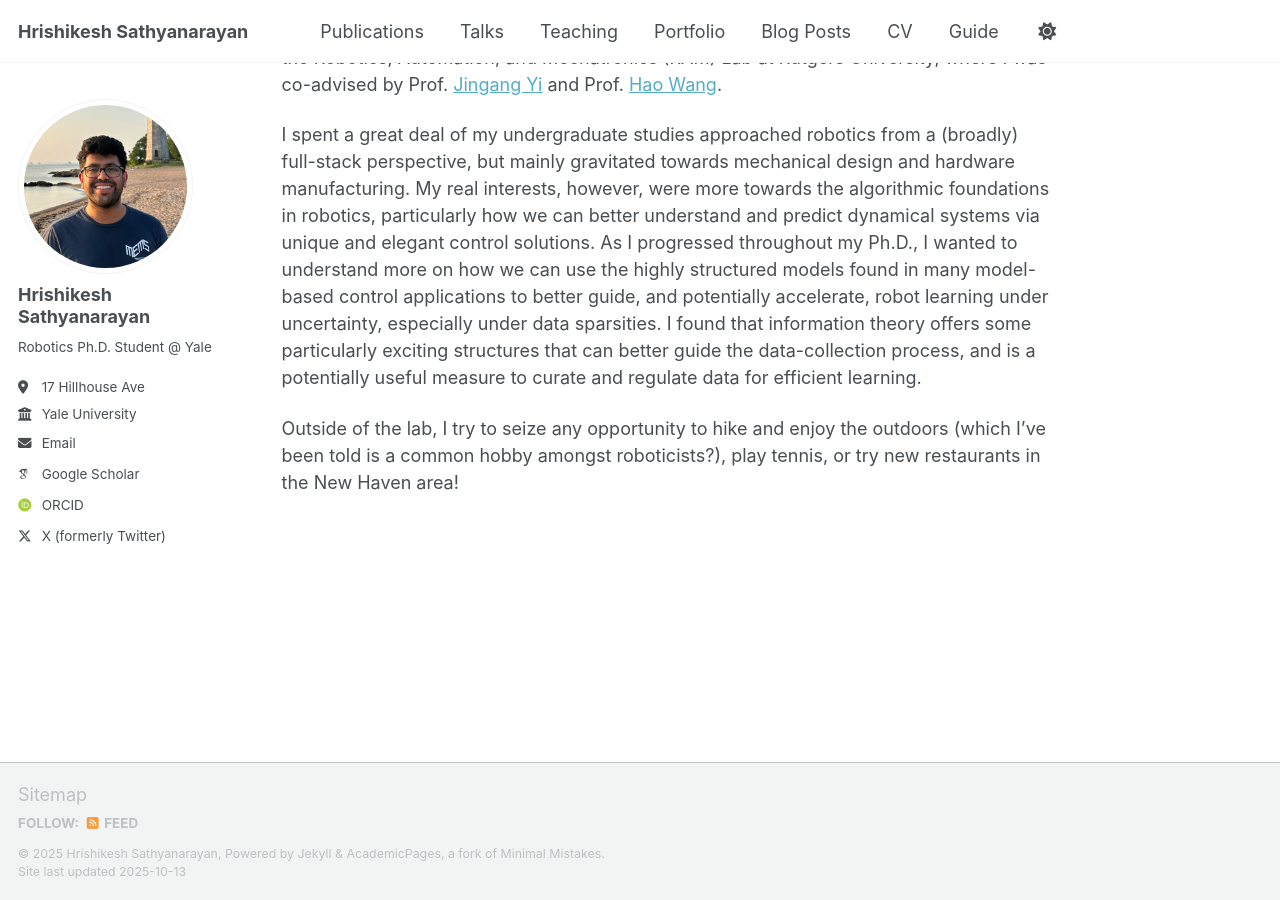
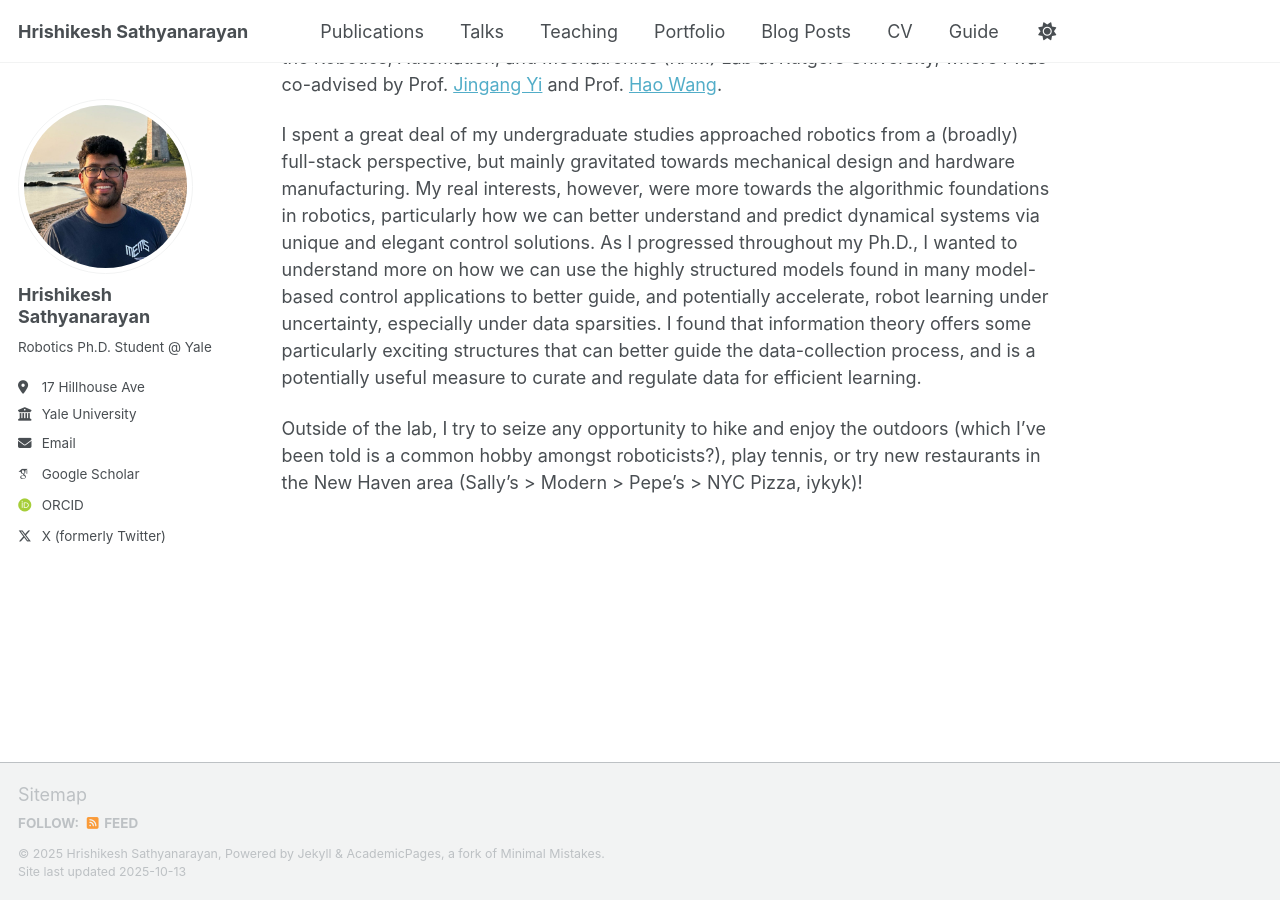
Before and after one commit to HrishiSathya/hrishi-sathya.github.io, a Jekyll site: the page built from _pages/about.md, in a window 1280 px wide and 900 px high, scrolled down 933 px. Built offline with Jekyll 4.4.1, drawn with Linux system fonts in a browser that asks for light colours; some web fonts are replaced; a script that is not in the unit is left out.

```diff
--- a/_pages/about.md
+++ b/_pages/about.md
@@ -12,7 +12,7 @@ redirect_from:
 My research lies at the intersection of information theory, data-efficient robot learning, contact dynamics, and optimal control.
 Particularly, I am interested in leveraging mathematical tools found in information theory to enable robots to learn efficiently under data sparse conditions.
 Robot manipulation often operates under such regimes, and are increasingly required to learn fine motor skills in a world filled with uncertainty.
-My work explores whether we can exploit the[ inherently informative nature of contact mechanics to infer and reason about physics-based parameter uncertainties](https://arxiv.org/pdf/2505.12214).
+My work explores whether we can exploit the [inherently informative nature of contact mechanics to infer and reason about physics-based parameter uncertainties](https://arxiv.org/pdf/2505.12214).
 Specifically, I ask: which uncertain parameters are most sensitive to a given robot policy, and can we still achieve optimal manipulation performance despite significant uncertainty?
 
 ### Publications
@@ -51,7 +51,7 @@ My real interests, however, were more towards the algorithmic foundations in rob
 As I progressed throughout my Ph.D., I wanted to understand more on how we can use the highly structured models found in many model-based control applications to better guide, and potentially accelerate, robot learning under uncertainty, especially under data sparsities.
 I found that information theory offers some particularly exciting structures that can better guide the data-collection process, and is a potentially useful measure to curate and regulate data for efficient learning.
 
-Outside of the lab, I try to seize any opportunity to hike and enjoy the outdoors (which I've been told is a common hobby amongst roboticists?), play tennis, or try new restaurants in the New Haven area!
+Outside of the lab, I try to seize any opportunity to hike and enjoy the outdoors (which I've been told is a common hobby amongst roboticists?), play tennis, or try new restaurants in the New Haven area (Sally's > Modern > Pepe's > NYC Pizza, iykyk)!
 
 <!--
 This is the front page of a website that is powered by the [Academic Pages template](https://github.com/academicpages/academicpages.github.io) and hosted on GitHub pages. [GitHub pages](https://pages.github.com) is a free service in which websites are built and hosted from code and data stored in a GitHub repository, automatically updating when a new commit is made to the repository. This template was forked from the [Minimal Mistakes Jekyll Theme](https://mmistakes.github.io/minimal-mistakes/) created by Michael Rose, and then extended to support the kinds of content that academics have: publications, talks, teaching, a portfolio, blog posts, and a dynamically-generated CV. Incidentally, these same features make it a great template for anyone that needs to show off a professional template!
```
